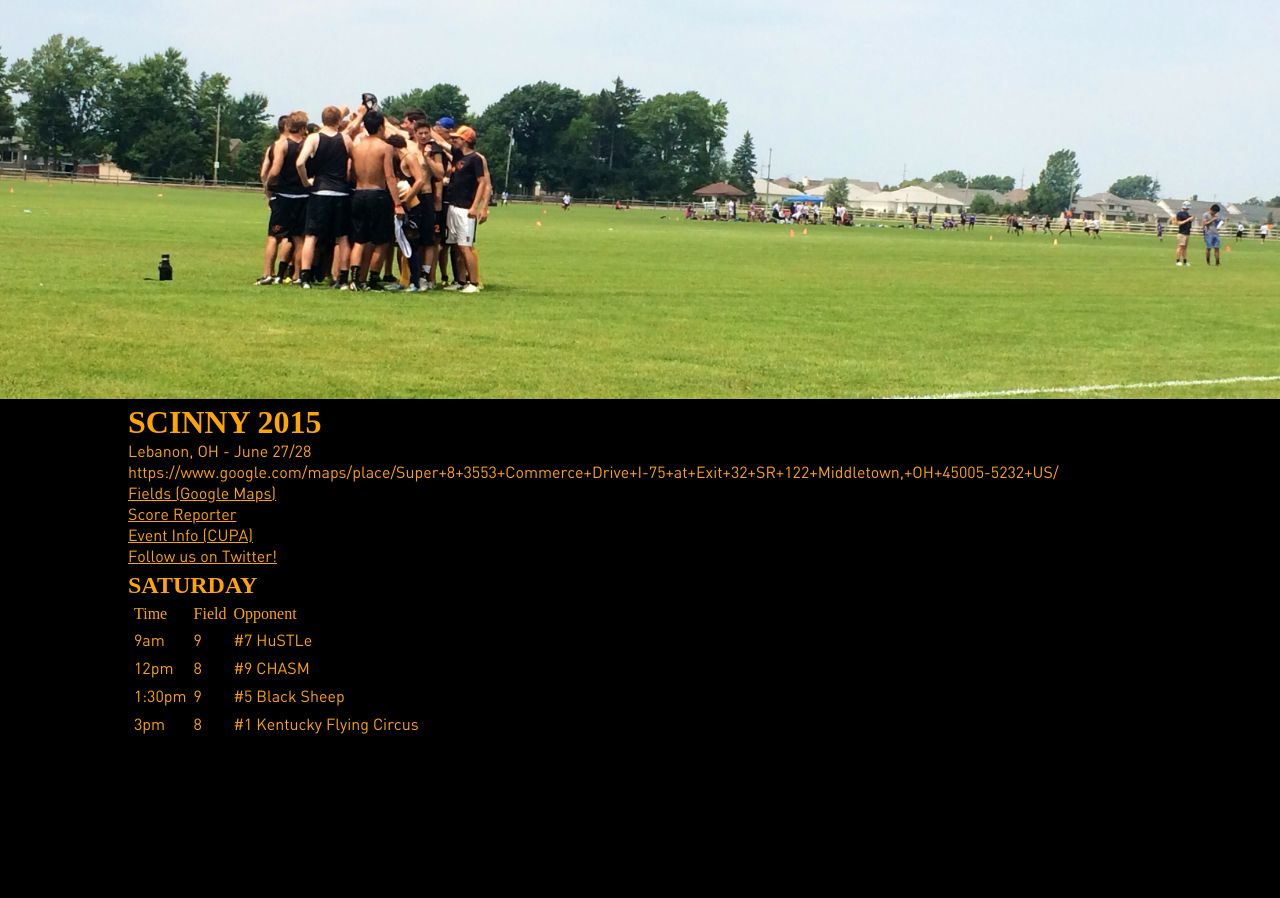
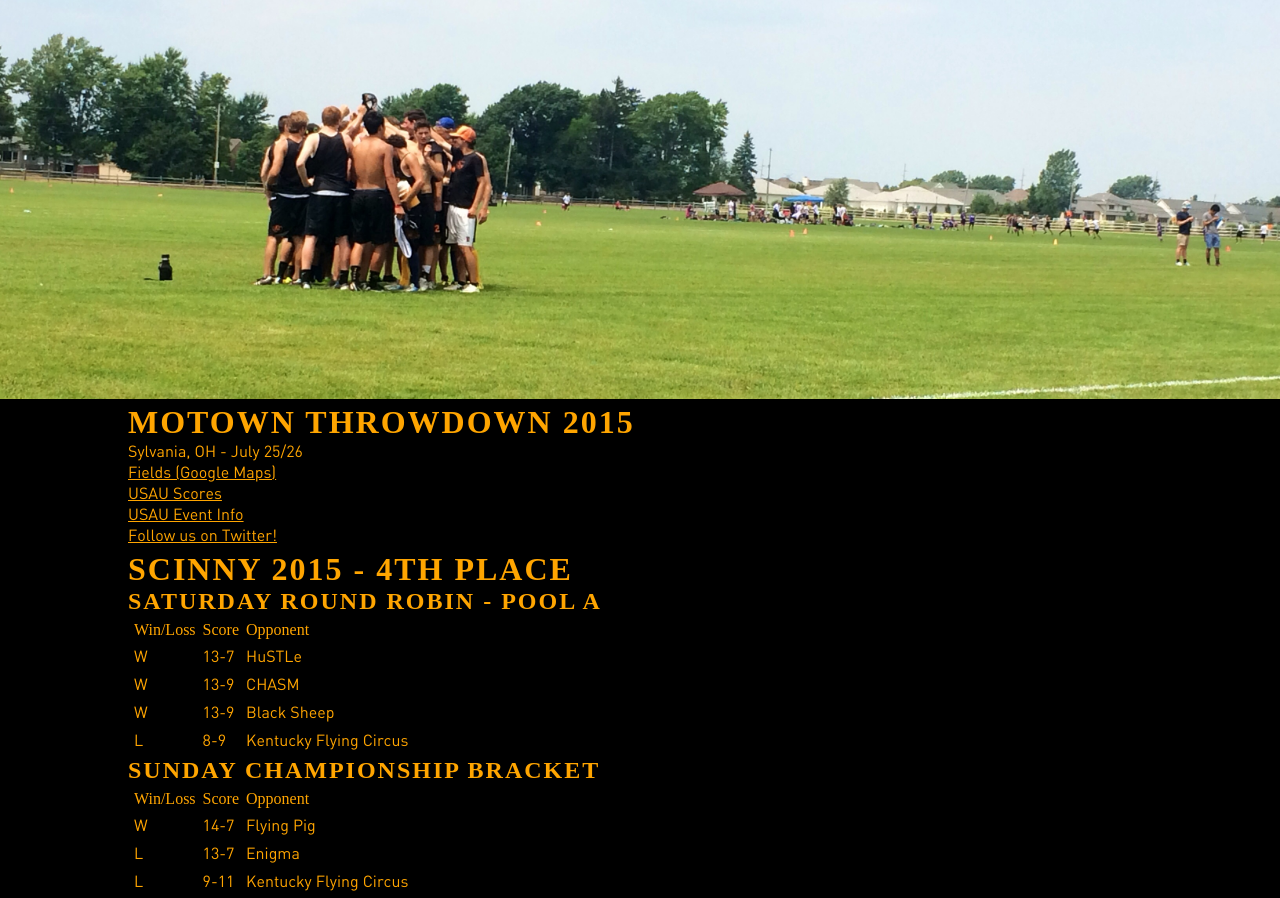
Before and after one commit to johnfonte/spoiler-ultimate, a PHP site: page / in a window 1280 px wide. Shown: the part 81-979 px from the top of the page. Before the commit the page ends 815 px from the top, so only its background shows below. Run offline with PHP 8.4, Linux system fonts and the light colour scheme; some libraries are stand-ins or nearby versions; some web fonts are replaced.

Commit message:
post-scinny

```diff
--- a/index.php
+++ b/index.php
@@ -77,6 +77,7 @@
 				margin: 0;
 				font-family: 'Generica Bold';
 				text-transform: uppercase;
+				letter-spacing: 2px;
 			}
 			span.info {
 				display: block;
@@ -103,30 +104,43 @@
 			<div id="header"><div id="logo"></div><span>Spoiler Ultimate</span></div>
 			<div id="splash"></div>
 			<div id="tourney">
-				<h1>SCINNY 2015</h1>
+				<h1>Motown Throwdown 2015</h1>
 				<div class="description">
-					<span class="info">Lebanon, OH - June 27/28</span>
-					https://www.google.com/maps/place/Super+8+3553+Commerce+Drive+I-75+at+Exit+32+SR+122+Middletown,+OH+45005-5232+US/
-					<span class="info"><a href="https://www.google.com/maps/place/900+Mcclure+Rd,+Lebanon,+OH+45036/">Fields (Google Maps)</a></span>
-					<span class="info"><a href="http://scorereport.net/2015/open/event15150">Score Reporter</a></span>
-					<span class="info"><a href="https://cincyultimate.org/tournament/scinny/2015">Event Info (CUPA)</a></span>
+					<span class="info">Sylvania, OH - July 25/26</span>
+ 					<span class="info"><a href="https://www.google.com/maps/place/Sylvania+Pacesetter+Park/">Fields (Google Maps)</a></span>
+					<span class="info"><a href="http://play.usaultimate.org/events/Motown-Throwdown-2015/schedule/Mens/Club-Men/">USAU Scores</a></span>
+					<span class="info"><a href="http://play.usaultimate.org/events/Motown-Throwdown-2015/">USAU Event Info</a></span>
 					<span class="info"><a href="https://twitter.com/SpoilerUltimate">Follow us on Twitter!</a></span>
 				</div>
 			</div>
 			<div id="results">
+				<h1>SCINNY 2015 - 4th Place</h1>
 				<div class="description">
-					<span class="info"><h2>Saturday</h2></span>
+					<span class="info"><h2>Saturday Round Robin - Pool A</h2></span>
 					<table>
 						<thead>
-							<th>Time</th>
-							<th>Field</th>
+							<th>Win/Loss</th>
+							<th>Score</th>
 							<th>Opponent</th>
 						</thead>
 						<tbody>
-							<tr><td>9am</td><td>9</td><td>#7 HuSTLe</td></tr>
-							<tr><td>12pm</td><td>8</td><td>#9 CHASM</td></tr>
-							<tr><td>1:30pm</td><td>9</td><td>#5 Black Sheep</td></tr>
-							<tr><td>3pm</td><td>8</td><td>#1 Kentucky Flying Circus</td></tr>
+							<tr><td>W</td><td>13-7</td><td>HuSTLe</td></tr>
+							<tr><td>W</td><td>13-9</td><td>CHASM</td></tr>
+							<tr><td>W</td><td>13-9</td><td>Black Sheep</td></tr>
+							<tr><td>L</td><td>8-9</td><td>Kentucky Flying Circus</td></tr>
+						</tbody>
+					</table>
+					<span class="info"><h2>Sunday Championship Bracket</h2></span>
+					<table>
+						<thead>
+							<th>Win/Loss</th>
+							<th>Score</th>
+							<th>Opponent</th>
+						</thead>
+						<tbody>
+							<tr><td>W</td><td>14-7</td><td>Flying Pig</td></tr>
+							<tr><td>L</td><td>13-7</td><td>Enigma</td></tr>
+							<tr><td>L</td><td>9-11</td><td>Kentucky Flying Circus</td></tr>
 						</tbody>
 					</table>
 				</div>
```
